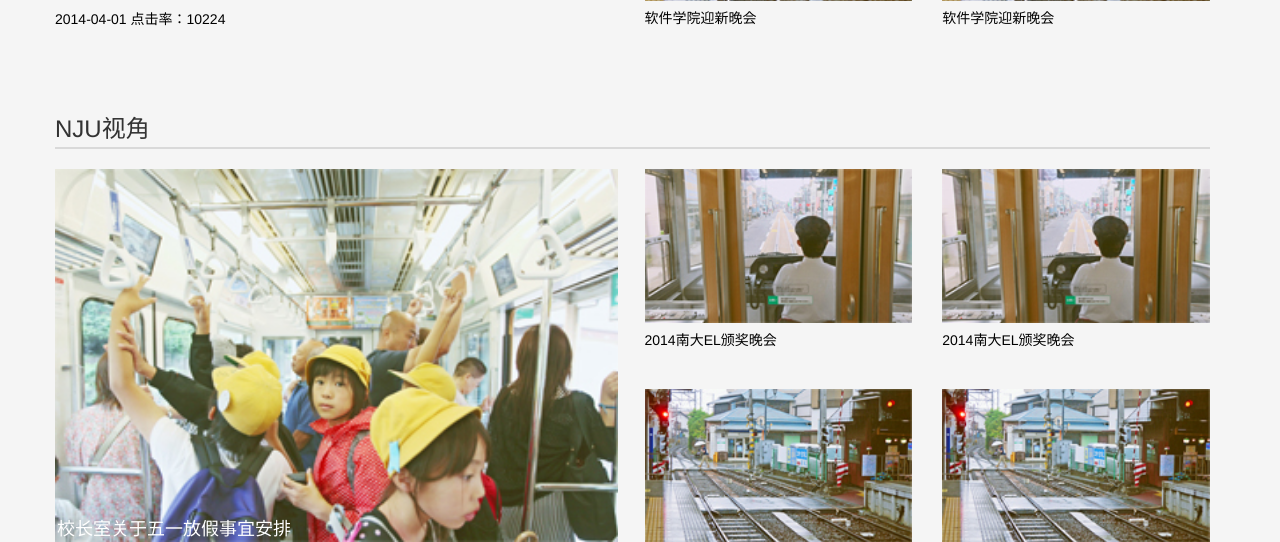
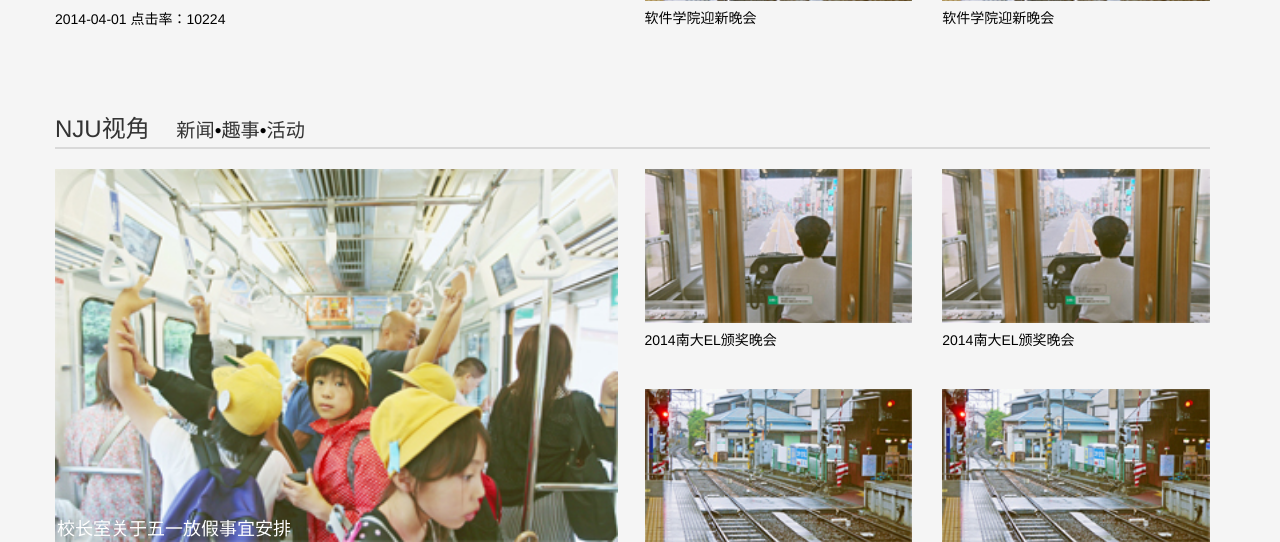
Before and after one commit to Cee/NJUVideo, a PHP site: page / in a window 1280 px wide. Shown: the part 1960-2502 px from the top of the page. Run offline with PHP 8.4, Linux system fonts and the light colour scheme; some libraries are stand-ins or nearby versions.

Commit message:
修正了Logo的便宜,固定Nav

```diff
--- a/index.css
+++ b/index.css
@@ -14,8 +14,6 @@ body {
 
 .banner-logo {
     position:absolute;
-    margin-left:15.5%;
-    top:120px;
     height: 100px;
     width: 300px;
     font-size: 1em;
@@ -45,6 +43,7 @@ body {
 #navBar{
     background: #630460;
     font-size: 20px;
+    z-index: 3;
 }
 
 
@@ -193,3 +192,17 @@ h3 {
 .carousel-inner>.active{
     overflow-y: hidden;
 }
+
+
+.subtitle {
+    font-size: 0.8em;
+    font-style: normal;
+    padding-left: 20px;
+}
+.subtitle>a{
+    color: #333;
+}
+.subtitle>a:hover{
+    text-decoration:none;
+    color: #0f4d92;
+}
--- a/index.html
+++ b/index.html
@@ -9,6 +9,9 @@
         <link rel="stylesheet" href="css/bootstrap.min.css">
         <link rel="stylesheet" href="index.css">
 
+        <script src="js/jquery.min.js" type="text/javascript"></script>
+        <script src="index.js" type="text/javascript"></script>
+
         <!-- HTML5 Shim and Respond.js IE8 support of HTML5 elements and media queries -->
         <!-- WARNING: Respond.js doesn't work if you view the page via file:// -->
         <!--[if lt IE 9]>
@@ -19,7 +22,7 @@
     <body>
         <!-- top slider bar-->
         <div class="banner">
-            <div class="banner-logo"><img class="banner-logo" src="images/logo.png"></div>
+            <img class="banner-logo" src="images/logo.png">
             <div id="carousel-banner" class="carousel slide" data-ride="carousel">
                 <!-- indicator -->
                 <ol class="carousel-indicators">
@@ -195,7 +198,9 @@
         <!-- NJU视角 -->
         <div class="row">
         <div id="NJUVideoSight" class="col-md-12 main-content">
-            <h3><a class="pageTitle" href="#">NJU视角</a></h3>
+            <h3><a class="pageTitle" href="#">NJU视角</a>
+                <span class="subtitle"><a href="#">新闻</a>&#8226;<a href="#">趣事</a>&#8226;<a href="#">活动</a></span>
+            </h3>
             <div class="underline"></div>
             <div class="row">
                 <div class="col-md-6">
@@ -239,5 +244,16 @@
         <!-- js -->
         <script src="http://cdn.bootcss.com/jquery/1.10.2/jquery.min.js"></script>
         <script src="js/bootstrap.min.js"></script>
+        <script src="js/stickUp.min.js" type="text/javascript"></script>
+        <script type="text/javascript">
+              //initiating jQuery
+              jQuery(function($) {
+                $(document).ready( function() {
+                  //enabling stickUp on the '.navbar-wrapper' class
+                  $('#navBar').stickUp();
+                });
+              });
+
+            </script>
     </body>
 </html>
--- /dev/null
+++ b/index.js
@@ -0,0 +1,20 @@
+function fix() {
+    var window_width = $('body').width();
+    var container_width = $('.container').width();
+    var carousel_height = $('.carousel-inner').height();
+    var banner_margin_left = (window_width - container_width) / 2;
+    var banner_top = carousel_height - 125;
+    if (banner_top < 0) {
+        banner_top = 0;
+    }
+    $('.banner-logo').css("margin-left", banner_margin_left);
+    $('.banner-logo').css("top", banner_top);
+    $('#navBar').css("width", window_width);
+}
+
+$(document).ready(function () {
+	fix();
+	$(window).resize(function () {
+		fix();
+	});
+})
```
Also changed, not shown: js/stickUp.min.js (added, +1 -0 lines), images/logo.png.
